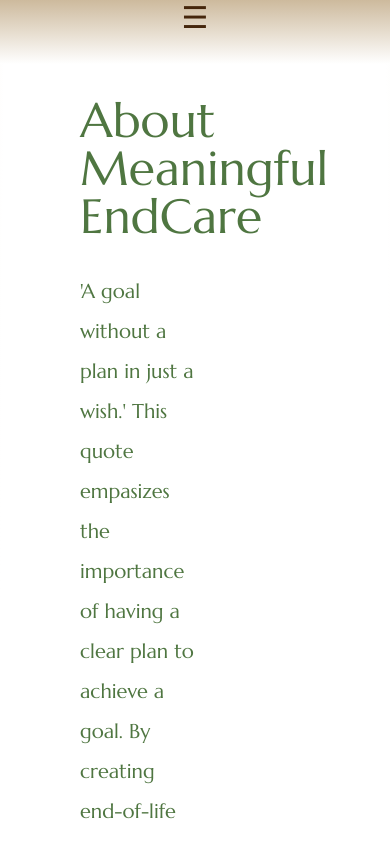
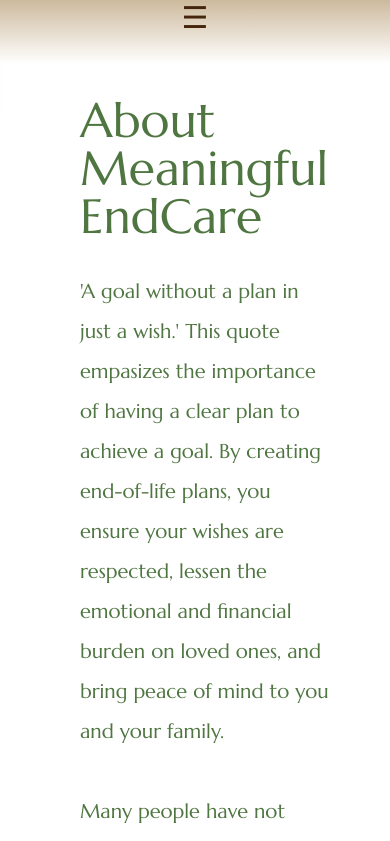
Before and after one commit to victoriaraya/emracing_death, a Next.js app: page /about in a window 390 px wide. Shown: the top 841 px of the page. Built offline with nearby package versions, Linux system fonts and the light colour scheme.

Commit message:
starting responsive design for about

```diff
--- a/app/about/page.tsx
+++ b/app/about/page.tsx
@@ -3,7 +3,7 @@
 const About = () => {
   return (
     <div className="[background:radial-gradient(125%_125%_at_50%_10%,#fff_40%,#d2b48c_100%)] text-[#4F7641] h-full px-14 pb-20">
-      <div className="grid grid-cols-2 pb-40">
+      <div className="grid grid-cols-1 sm:grid-cols-2 pb-40">
         <h1 className="text-5xl text-left pt-8 pb-8 col-start-1 pl-6">
           About Meaningful EndCare
         </h1>
@@ -48,7 +48,7 @@
         />
       </div>
       <div className="w-full border-b-2 border-[#F4E9E1] mb-32"></div>
-      <div className="grid grid-cols-2 ">
+      <div className="grid grid-cols-1 sm:grid-cols-2">
         <Image
           src={"/images/emi.jpg"}
           alt="Emi"
```
